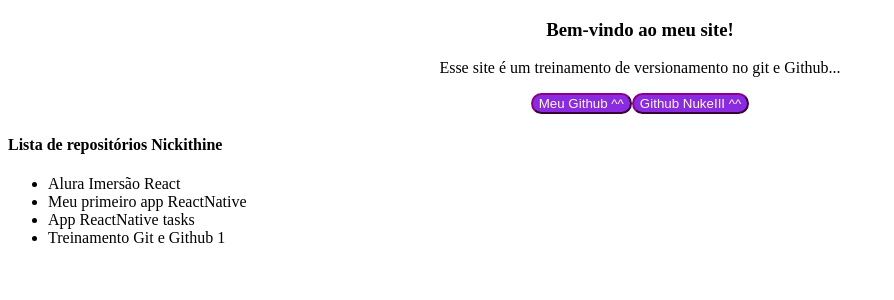
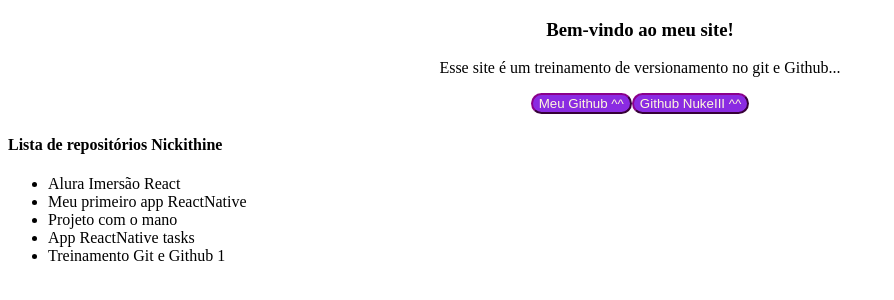
Before and after one commit to Nickithine/GiteGithub-1, a plain HTML site: page index.html in a window 1280 px wide. Shown: the whole page, without its empty margins (0-894 px from the left). Drawn offline with Linux system fonts and the light colour scheme.

Commit message:
Readicionando Projeto com o mano

```diff
--- a/index.html
+++ b/index.html
@@ -19,6 +19,7 @@
     <ul>
         <li>Alura Imersão React</li>
         <li>Meu primeiro app ReactNative</li>
+        <li>Projeto com o mano</li>
         <li>App ReactNative tasks</li>
         <li>Treinamento Git e Github 1</li>
     </ul>
```
